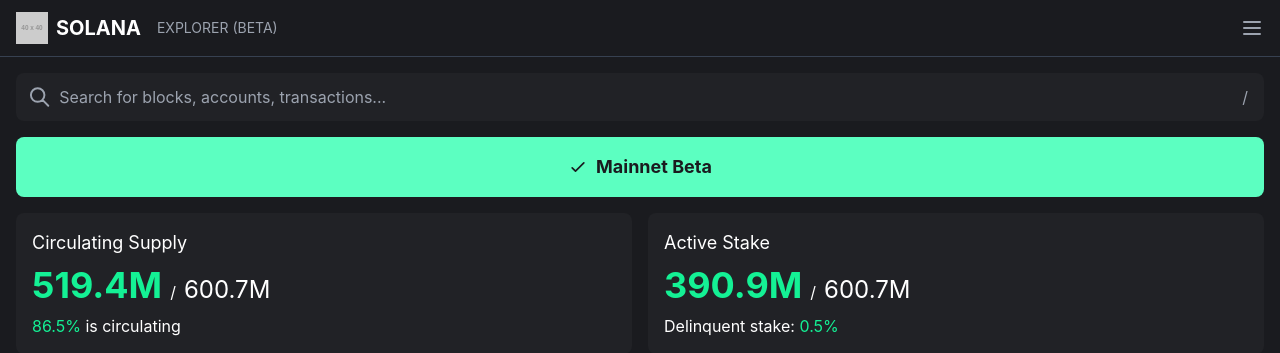
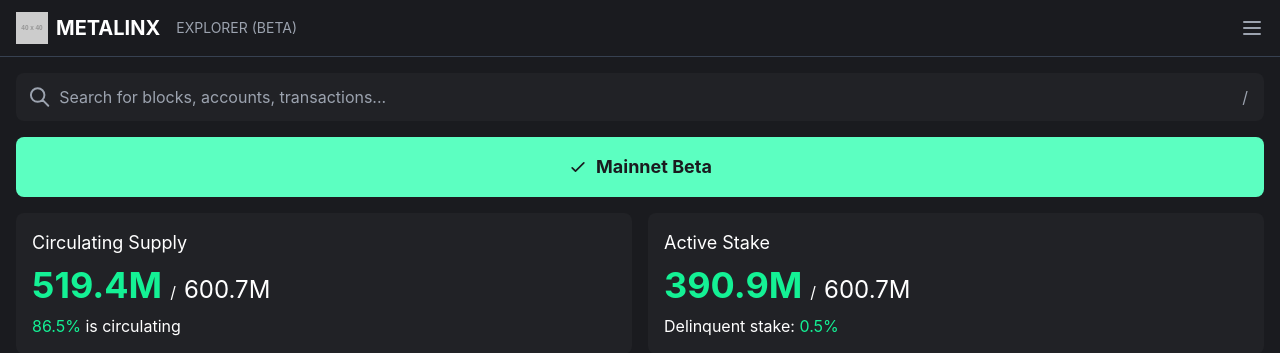
Before and after one commit to t3m14/guanshu, a Django app: template guan_shu/markets/templates/explorer_solana.html in a window 1280 px wide. Shown: the top 353 px of the page. Run offline with Django 5.2, Linux system fonts and the light colour scheme; the template is opened without the code that fills it, so the values that code supplies are empty; grey boxes labelled with a size stand in for pictures from a placeholder-image service; some libraries are stand-ins or nearby versions.

Commit message:
solana change

```diff
--- a/guan_shu/guan_shu/urls.py
+++ b/guan_shu/guan_shu/urls.py
@@ -13,8 +13,8 @@
     path('accounts/register/', accounts_views.register_view, name='register'),
     path('accounts/login/', accounts_views.login_view, name='login'),
     path('accounts/logout/', accounts_views.logout_view, name='logout'),
-    path('multiversex/', markets_views.multiversex, name='multiversex'),
-    path('explorer_solana', markets_views.explorer_solana, name='explorer_solana'),
+    path('metalinx/', markets_views.multiversex, name='multiversex'),
+    path('explorer_metalinx', markets_views.explorer_solana, name='explorer_solana'),
 ]
 
 if settings.DEBUG:
--- a/guan_shu/markets/templates/explorer_solana.html
+++ b/guan_shu/markets/templates/explorer_solana.html
@@ -2,7 +2,7 @@
 <head>
     <meta charset="UTF-8">
     <meta name="viewport" content="width=device-width, initial-scale=1.0">
-    <title>Solana Explorer</title>
+    <title>Metalinx Explorer</title>
     <script src="https://cdn.tailwindcss.com"></script>
     <link rel="stylesheet" href="https://cdnjs.cloudflare.com/ajax/libs/font-awesome/5.15.3/css/all.min.css">
     <style>
@@ -25,7 +25,7 @@
         <div class="flex justify-between items-center">
             <div class="flex items-center">
                 <img src="https://placehold.co/40x40/14F195/FFFFFF?text=S" alt="Solana logo - a stylized 'S' in green" class="h-8 mr-2">
-                <span class="text-white text-xl font-bold">SOLANA</span>
+                <span class="text-white text-xl font-bold">METALINX</span>
                 <span class="text-gray-400 ml-4 text-sm">EXPLORER (BETA)</span>
             </div>
             <button class="text-gray-400">
```
